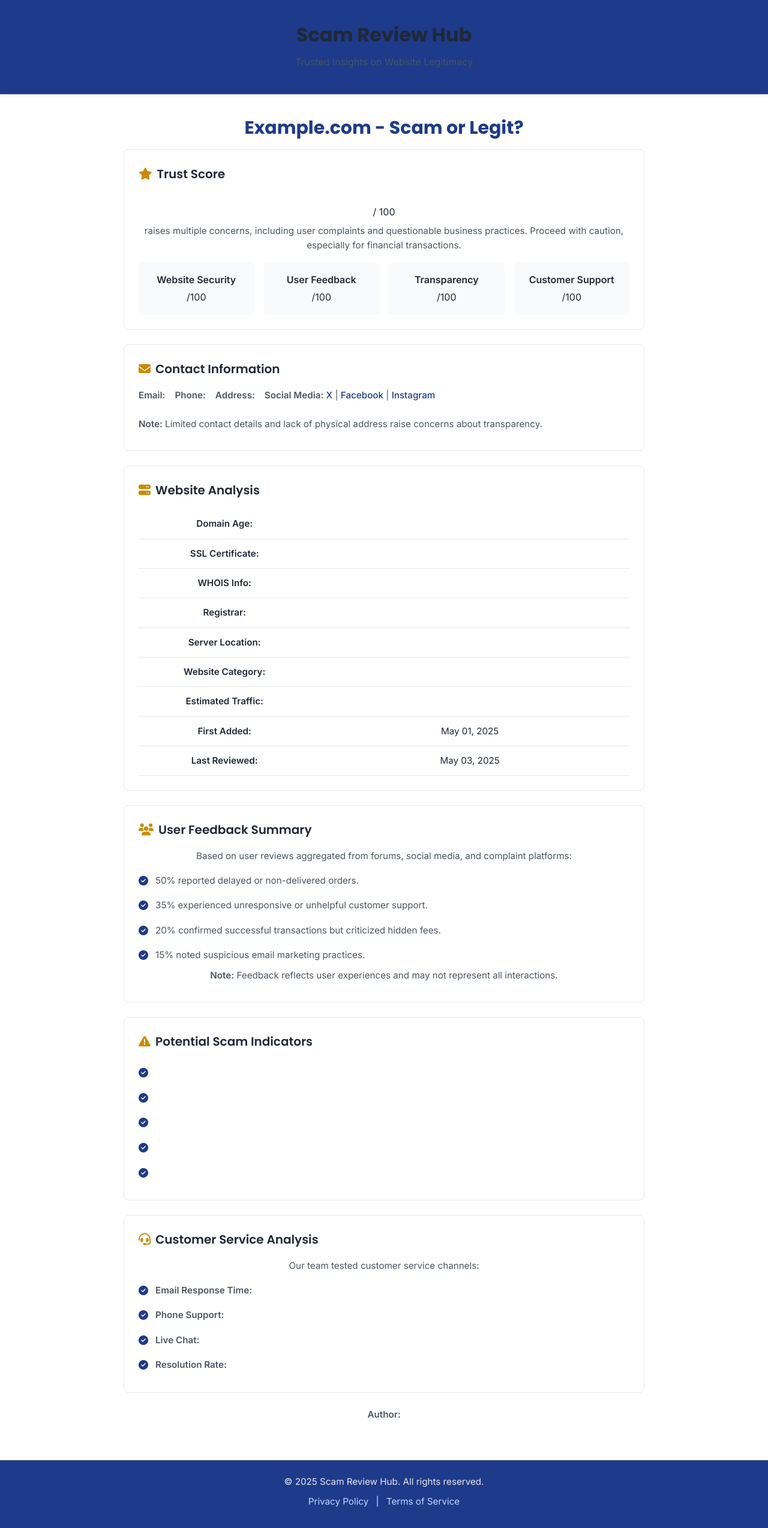
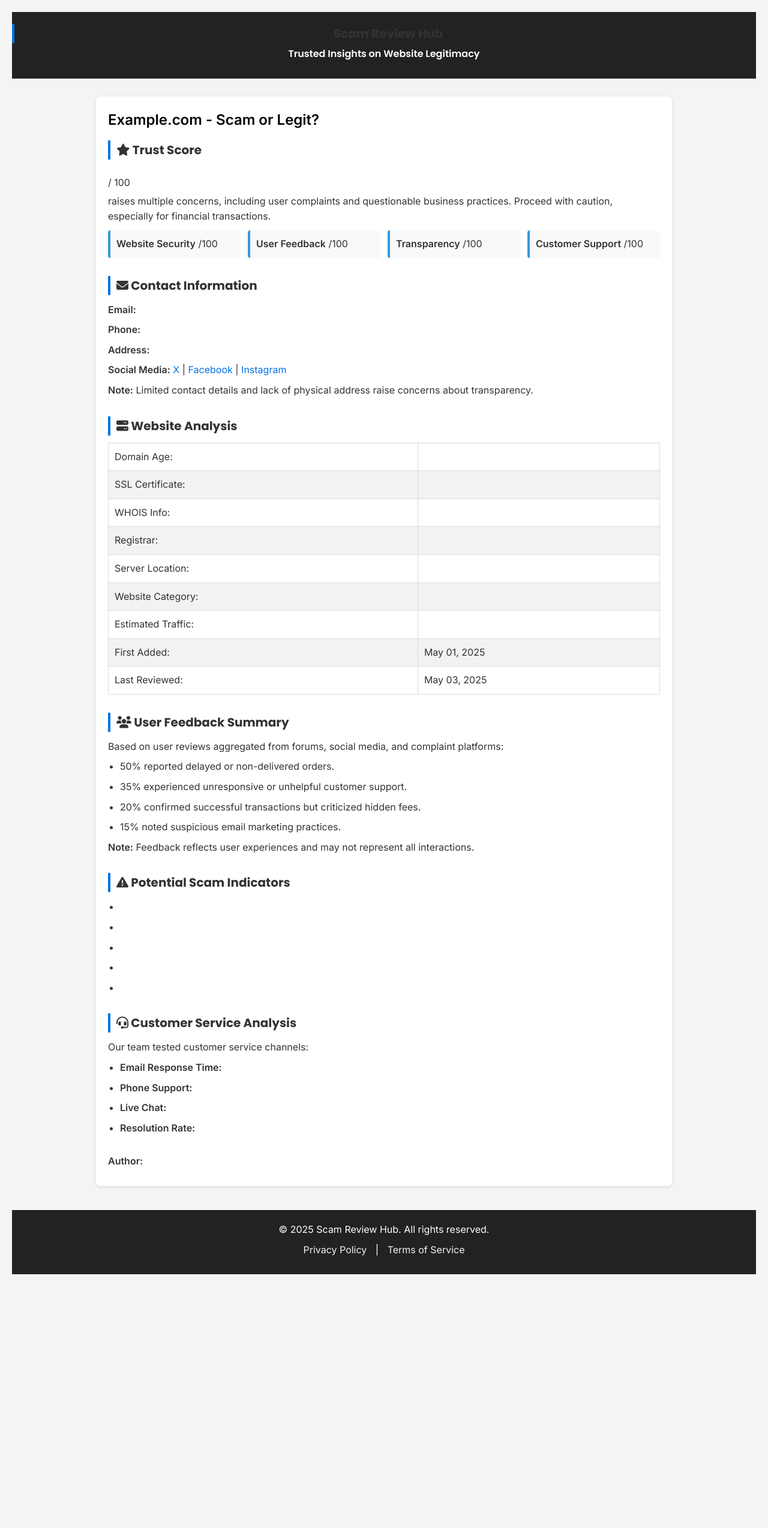
Before and after one commit to itisuniqueofficial/fay, a Jekyll site: the page built from _reviews/com/example/www.md, in a window 1280 px wide. Shown: the whole page at 60% size. Built offline with Jekyll 4.4.1, drawn with Linux system fonts in a browser that asks for light colours; after the commit the page ends 2144 px from its top, so only the background shows below that.

Commit message:
Update styles2.css

```diff
--- a/assets/css/styles2.css
+++ b/assets/css/styles2.css
@@ -1,237 +1,152 @@
 * {
-            box-sizing: border-box;
   margin: 0;
   padding: 0;
+  box-sizing: border-box;
 }
+
 body {
   font-family: 'Inter', sans-serif;
-            background-color: #ffffff;
-            color: #1f2937;
+  background-color: #f4f4f4;
+  color: #333;
   line-height: 1.6;
-            min-height: 100vh;
-            display: flex;
-            flex-direction: column;
+  padding: 20px;
 }
+
 header {
-            background-color: #1e3a8a;
-            color: white;
+  background: #222;
+  color: #fff;
+  padding: 20px 0;
   text-align: center;
-            padding: 2rem 1rem;
-            box-shadow: 0 2px 4px rgba(0, 0, 0, 0.1);
+  font-family: 'Poppins', sans-serif;
 }
+
 header h2 {
+  margin-bottom: 5px;
+  font-weight: 700;
+}
+
+main {
+  max-width: 960px;
+  margin: 30px auto;
+  padding: 20px;
+  background: #fff;
+  border-radius: 8px;
+  box-shadow: 0 2px 6px rgba(0,0,0,0.1);
+}
+
+.hero h1 {
+  font-size: 24px;
+  margin-bottom: 15px;
+  color: #000;
+}
+
+section {
+  margin-bottom: 30px;
+}
+
+h2 {
+  font-size: 20px;
+  margin-bottom: 12px;
+  color: #333;
+  border-left: 4px solid #0073e6;
+  padding-left: 10px;
   font-family: 'Poppins', sans-serif;
-            font-size: 2rem;
-            font-weight: 700;
-            text-align: center;
-            display: block;
-            margin: 0 auto;
-            width: fit-content;
 }
-        header p {
-            font-size: 1rem;
-            margin-top: 0.5rem;
-            opacity: 0.9;
+
+p, li {
+  font-size: 16px;
+  margin-bottom: 8px;
 }
-        main {
-            max-width: 900px;
-            margin: 2rem auto;
-            padding: 0 1rem;
-            flex: 1;
+
+ul {
+  list-style: disc;
+  padding-left: 20px;
 }
-        .hero {
-            text-align: center;
-            margin-bottom: 2rem;
+
+.rating {
+  font-size: 28px;
+  color: #e67e22;
+  font-weight: bold;
 }
-        h1 {
-            font-family: 'Poppins', sans-serif;
-            font-size: 1.875rem;
-            font-weight: 700;
-            color: #1e3a8a;
-            margin-bottom: 0.75rem;
+
+.trust-breakdown {
+  display: grid;
+  grid-template-columns: repeat(auto-fit, minmax(180px, 1fr));
+  gap: 12px;
+  margin-top: 10px;
 }
-        section {
-            background: #ffffff;
-            padding: 1.5rem;
-            margin-bottom: 1.5rem;
-            border: 1px solid #e5e7eb;
-            border-radius: 8px;
-            transition: box-shadow 0.2s ease;
+
+.trust-breakdown div {
+  background: #f9f9f9;
+  padding: 10px;
+  border-left: 4px solid #3498db;
+  border-radius: 4px;
 }
-        section:hover {
-            box-shadow: 0 4px 8px rgba(0, 0, 0, 0.1);
+
+.site-contact a {
+  color: #0073e6;
+  text-decoration: none;
 }
-        h2 {
-            font-family: 'Poppins', sans-serif;
-            font-size: 1.25rem;
-            font-weight: 600;
-            color: #1f2937;
-            margin-bottom: 1rem;
-            display: flex;
-            align-items: center;
-            gap: 0.5rem;
+
+.site-contact a:hover {
+  text-decoration: underline;
 }
-        h2 i {
-            color: #ca8a04;
-        }
-        .rating {
-            font-size: 2rem;
-            font-weight: 700;
-            color: #ca8a04;
-            margin: 0.5rem 0;
-        }
-        p {
-            font-size: 0.95rem;
-            color: #4b5563;
-            margin-bottom: 0.5rem;
-        }
-        ul {
-            list-style: none;
-            padding: 0;
-        }
-        ul li {
-            font-size: 0.95rem;
-            color: #4b5563;
-            padding: 0.5rem 0;
-            display: flex;
-            align-items: flex-start;
-        }
-        ul li::before {
-            content: '\f058';
-            font-family: 'Font Awesome 6 Free';
-            font-weight: 900;
-            color: #1e3a8a;
-            margin-right: 0.75rem;
-            font-size: 1rem;
-        }
+
 table {
   width: 100%;
   border-collapse: collapse;
-            margin-top: 1rem;
-            font-size: 0.95rem;
+  margin-top: 10px;
 }
+
 table td {
-            padding: 0.75rem;
-            border-bottom: 1px solid #e5e7eb;
+  padding: 10px;
+  border: 1px solid #ddd;
 }
-        table td:first-child {
-            font-weight: 600;
-            color: #1f2937;
-            width: 35%;
+
+table tr:nth-child(even) {
+  background-color: #f2f2f2;
 }
-        .contact-info, .site-contact {
-            display: flex;
-            flex-wrap: wrap;
-            gap: 1rem;
+
+footer {
+  text-align: center;
+  margin-top: 40px;
+  padding: 20px;
+  background: #222;
+  color: #fff;
+  font-size: 14px;
 }
-        .contact-info a, .site-contact a {
-            color: #1e3a8a;
+
+footer a {
+  color: #f1f1f1;
   text-decoration: none;
-            font-weight: 500;
+  margin: 0 10px;
 }
-        .contact-info a:hover, .site-contact a:hover {
-            text-decoration: underline;
-        }
-        .site-contact {
-            margin-top: 1rem;
-        }
-        .trust-breakdown {
-            display: grid;
-            grid-template-columns: repeat(auto-fit, minmax(180px, 1fr));
-            gap: 1rem;
-            margin-top: 1rem;
-        }
-        .trust-breakdown div {
-            background: #f9fafb;
-            padding: 1rem;
-            border-radius: 6px;
-            text-align: center;
-        }
-        .trust-breakdown div strong {
-            color: #1f2937;
-            display: block;
-            margin-bottom: 0.25rem;
-        }
-        .back-to-top {
-            position: fixed;
-            bottom: 2rem;
-            right: 2rem;
-            background: #1e3a8a;
-            color: white;
-            padding: 0.75rem;
-            border-radius: 50%;
-            text-decoration: none;
-            font-size: 1rem;
-            display: none;
-            transition: opacity 0.3s ease;
-        }
-        .back-to-top:hover {
-            background: #2563eb;
-        }
-        .back-to-top.show {
-            display: block;
-            opacity: 1;
-        }
-        footer {
-            background: #1e3a8a;
-            color: white;
-            text-align: center;
-            padding: 1.5rem;
-            font-size: 0.85rem;
-            margin-top: auto;
-        }
-        footer p {
-            color: #e5e7eb;
-            margin-bottom: 0.5rem;
-        }
-        footer a {
-            color: #bfdbfe;
-            text-decoration: none;
-            margin: 0 0.5rem;
-        }
+
 footer a:hover {
   text-decoration: underline;
 }
-        @media (max-width: 768px) {
-            header h2 {
-                font-size: 1.75rem;
+
+/* Back to top button */
+.back-to-top {
+  position: fixed;
+  bottom: 30px;
+  right: 30px;
+  display: none;
+  background: #0073e6;
+  color: #fff;
+  padding: 10px 12px;
+  border-radius: 50%;
+  text-align: center;
+  font-size: 18px;
+  z-index: 999;
+  box-shadow: 0 4px 8px rgba(0,0,0,0.15);
+  transition: all 0.3s ease;
 }
-            .hero h1 {
-                font-size: 1.5rem;
+
+.back-to-top:hover {
+  background: #005bb5;
 }
-            h2 {
-                font-size: 1.125rem;
+
+.back-to-top.show {
+  display: block;
 }
-            section {
-                padding: 1rem;
-            }
-            .rating {
-                font-size: 1.75rem;
-            }
-            .contact-info, .site-contact {
-                flex-direction: column;
-            }
-            .trust-breakdown {
-                grid-template-columns: 1fr;
-            }
-            .back-to-top {
-                bottom: 1rem;
-                right: 1rem;
-                padding: 0.5rem;
-            }
-        }
-        @media (max-width: 480px) {
-            table td {
-                display: block;
-                width: 100%;
-                text-align: left;
-                padding: 0.5rem;
-            }
-            table td:first-child {
-                width: 100%;
-                background: #f9fafb;
-            }
-            table td:last-child {
-                border-bottom: 1px solid #e5e7eb;
-            }
-        }
```
Lines whose indentation alone changed are shown as unchanged.
